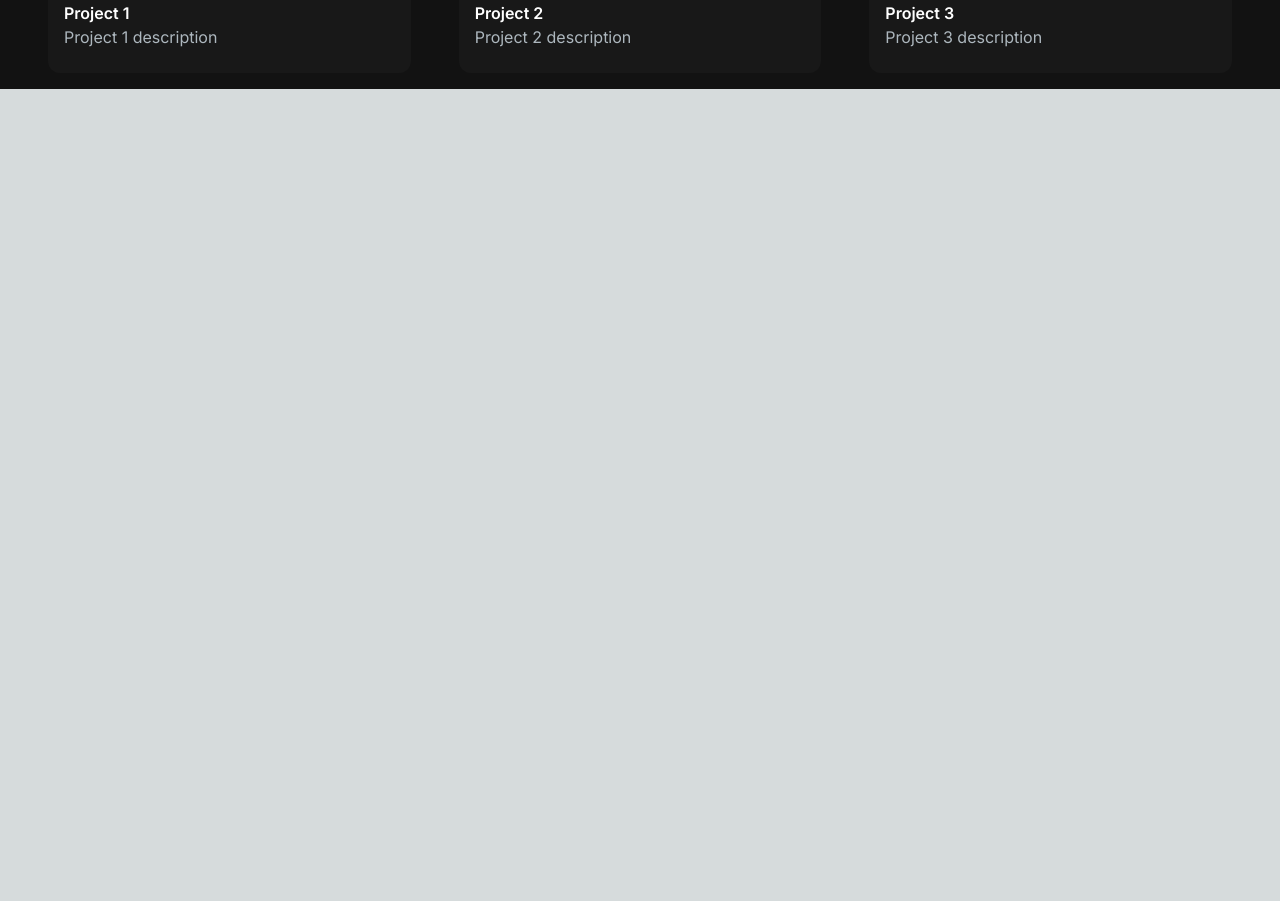
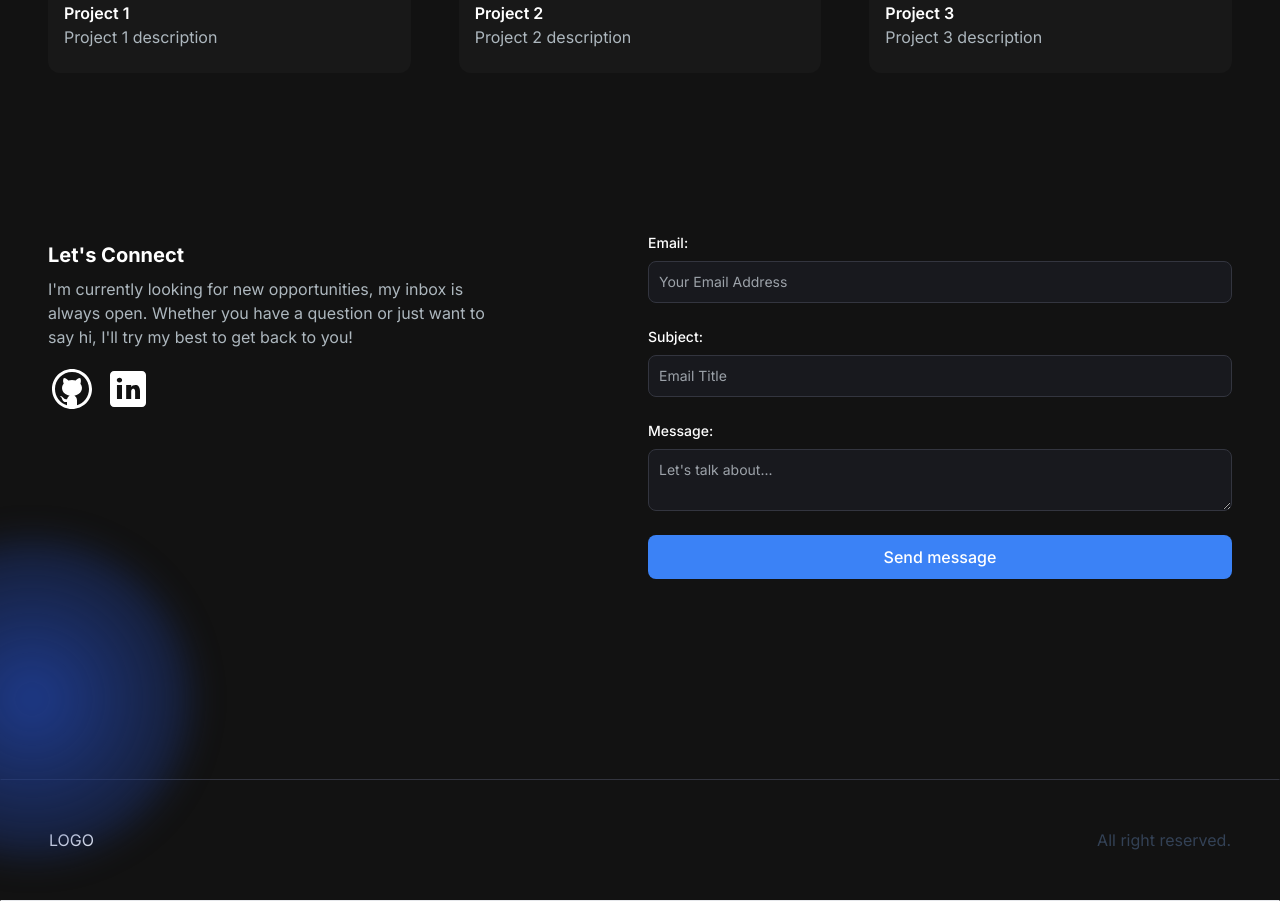
Before and after one commit to cboydstun/nextjs-portfolio, a Next.js app: page / in a window 1280 px wide. Shown: the part 1680-2581 px from the top of the page. Before the commit the page ends 1769 px from the top, so only its background shows below. Built offline with nearby package versions, Linux system fonts and the light colour scheme.

Commit message:
contact section and footer component

```diff
--- /dev/null
+++ b/src/app/api/send/route.js
@@ -0,0 +1,23 @@
+import { NextResponse } from "next/server";
+import { Resend } from "resend";
+
+const resend = new Resend(process.env.RESEND_API_KEY);
+
+export async function POST() {
+    try {
+        const data = await resend.emails.send({
+            from: "",
+            to: [""],
+            subject: "Hello world",
+            react: (
+                <>
+                    <p>Email Body</p>
+                </>
+            ),
+        });
+
+        return NextResponse.json(data);
+    } catch (error) {
+        return NextResponse.json({ error });
+    }
+}
--- /dev/null
+++ b/src/app/components/Contact.js
@@ -0,0 +1,84 @@
+import React from "react";
+import GithubIcon from "../../../public/images/github-icon.svg";
+import LinkedinIcon from "../../../public/images/linkedin-icon.svg";
+import Link from "next/link";
+import Image from "next/image";
+
+export default function Contact() {
+    return (
+        <section id="contact" className="grid md:grid-cols-2 my-12 md:my-16 py-24 gap-4 relative">
+            <div className="absolute w-80 h-80 z-0 bg-[radial-gradient(ellipse_at_center,_var(--tw-gradient-stops))] from-blue-900 to-transparent rounded-full blur-lg top-full -left-4 transform -translate-x-1/2 -translate-y-1/2"></div>
+            <div className="z-10">
+                <h5 className="text-xl font-bold text-white my-2">Let's Connect</h5>
+                <p className="text-[#ADB7BE] mb-4 max-w-md">
+                    I'm currently looking for new opportunities, my inbox is always open.
+                    Whether you have a question or just want to say hi, I'll try my best
+                    to get back to you!
+                </p>
+                <div className="socials flex flex-row gap-2">
+                    <Link href="https://github.com/cboydstun">
+                        <Image src={GithubIcon} alt="Github Logo" />
+                    </Link>
+                    <Link href="https://www.linkedin.com/in/chris-boydstun/">
+                        <Image src={LinkedinIcon} alt="LinkedIn Logo" />
+                    </Link>
+                </div>
+            </div>
+            <div>
+                <form>
+                    <div className="mb-6">
+                        <label
+                            htmlFor="email"
+                            className="block mb-2 text-sm font-medium text-white"
+                        >
+                            Email:
+                        </label>
+                        <input
+                            type="email"
+                            id="email"
+                            className="bg-gray-[#18191E] border border-[#33353F] bg-[#18191E] placeholder-[#9CA2A9] text-gray-100 text-sm rounded-lg  block w-full p-2.5"
+                            placeholder="Your Email Address"
+                            required
+                        />
+                    </div>
+                    <div className="mb-6">
+                        <label
+                            htmlFor="subject"
+                            className="block mb-2 text-sm font-medium text-white"
+                        >
+                            Subject:
+                        </label>
+                        <input
+                            type="text"
+                            id="subject"
+                            className="bg-gray-[#18191E] border border-[#33353F] bg-[#18191E] placeholder-[#9CA2A9] text-gray-100 text-sm rounded-lg  block w-full p-2.5"
+                            placeholder="Email Title"
+                        />
+                    </div>
+                    <div className="mb-6">
+                        <label
+                            htmlFor="subject"
+                            className="block mb-2 text-sm font-medium text-white"
+                        >
+                            Message:
+                        </label>
+                        <textarea
+                            id="message"
+                            className="bg-gray-[#18191E] border border-[#33353F] bg-[#18191E] placeholder-[#9CA2A9] text-gray-100 text-sm rounded-lg  block w-full p-2.5"
+                            placeholder="Let's talk about..."
+                        />
+                    </div>
+                    <div className="mb-6">
+                        <button
+                            type="submit"
+                            className="bg-blue-500 hover:bg-green-600 text-white font-medium py-2.5 px-5 rounded-lg w-full"
+                        >
+                            {" "}
+                            Send message{" "}
+                        </button>
+                    </div>
+                </form>
+            </div>
+        </section>
+    );
+};
--- /dev/null
+++ b/src/app/components/Footer.js
@@ -0,0 +1,12 @@
+import React from 'react'
+
+export default function Footer() {
+    return (
+        <footer className="footer border border-t-[#33353F] border-l-transparent border-r-transparent text-white">
+            <div className="container p-12 flex justify-between">
+                <span className="text-muted">LOGO</span>
+                <p className="text-slate-700">All right reserved.</p>
+            </div>
+        </footer>
+    );
+}
--- a/src/app/page.js
+++ b/src/app/page.js
@@ -2,6 +2,8 @@ import Hero from './components/Hero'
 import Navbar from "./components/Navbar";
 import About from "./components/About";
 import Projects from "./components/Projects";
+import Contact from './components/Contact';
+import Footer from './components/Footer';
 
 export default function Home() {
   return (
@@ -11,7 +13,9 @@ export default function Home() {
         <Hero />
         <About />
         <Projects />
+        <Contact />
       </div>
+      <Footer />
     </main>
   );
 }
```
Also changed, not shown: public/images/github-icon.svg (added), public/images/linkedin-icon.svg (added).
